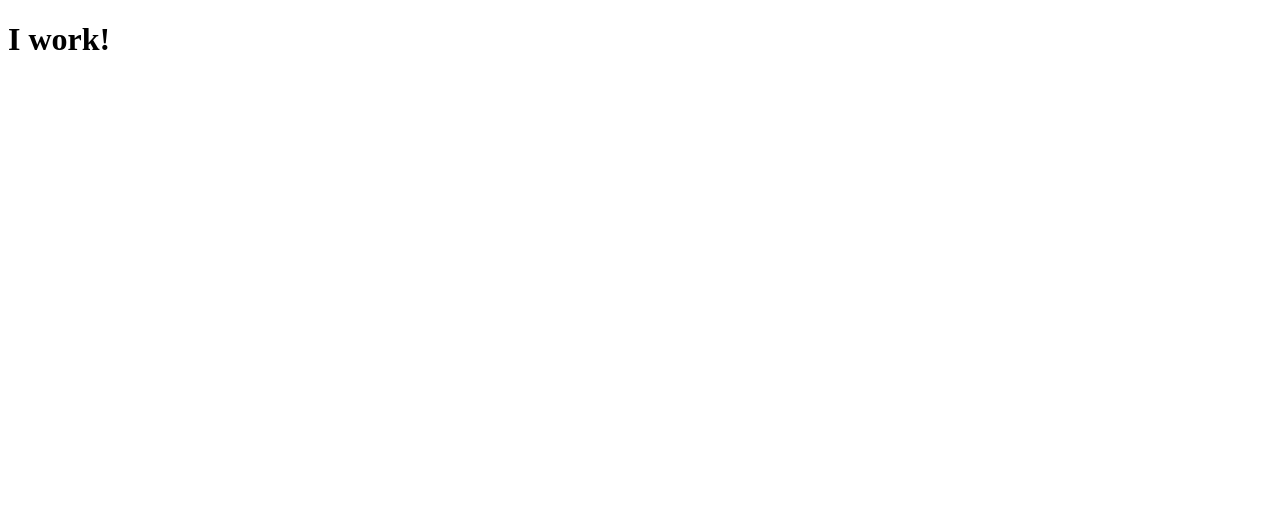
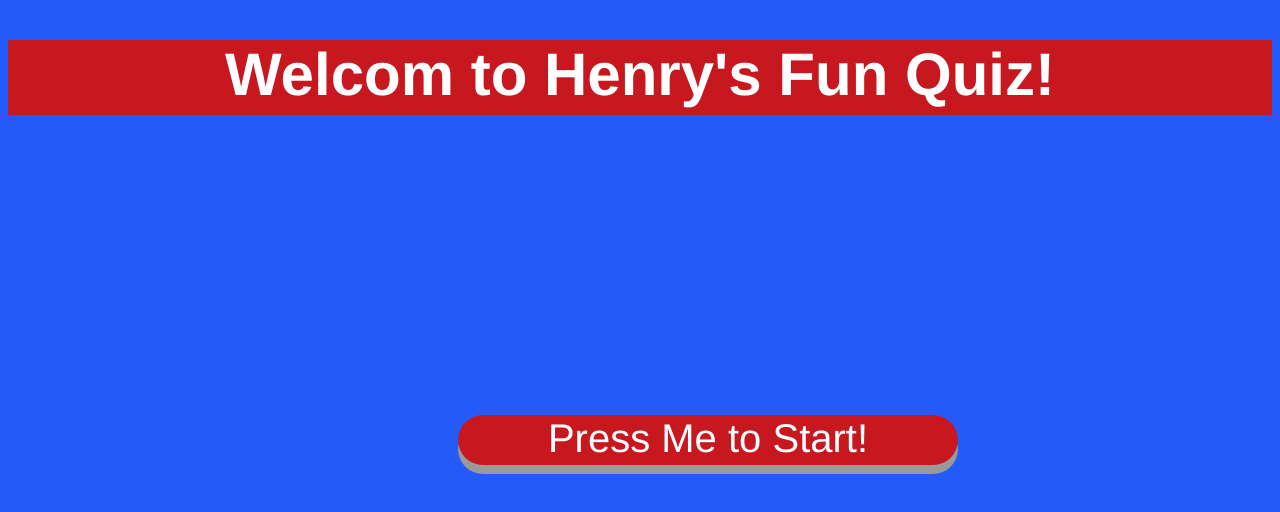
Before and after one commit to HRO0806/chalenge-4, a plain HTML site: page assets/index.HTML in a window 1280 px wide. Drawn offline with Linux system fonts and the light colour scheme; files that its build step writes are made by us from their sources.

Commit message:
built and styled HTML

```diff
--- a/assets/css-code/styles.css
+++ b/assets/css-code/styles.css
@@ -1,4 +1,32 @@
-.start-button {
+
+* {
+    font-family: "Lato Extended", "Leto", "Helvetica Neue", Helvetica, Arial, sans-serif;
+}
+
+body {
+    background-color: #245BF8;
+}
+
+.header {
+    background-color: #C6181E;
+    color: #FFF;
+    width: 100%;
+    height: 75px;
+    text-align: center;
+    font-size: 30px;
+}
+
+.container {
+    position: relative;
+    bottom: -300px;
+    width: 500px;
+    height: 50px;
+    left: 450px;
+    display: flex;
+    align-items: center;
+}
+
+.button {
     background-color: #C6181E;
     margin: auto;
     display: flex;
@@ -9,27 +37,18 @@
     font-size: 40px;
     border-radius: 25px;
     border: hidden;
-    font-family: "Lato Extended", "Leto", "Helvetica Neue", Helvetica, Arial, sans-serif;
-    transition: 0.4s;
+    transition: 0.2s;
     cursor: pointer;
+    box-shadow: 0 9px #999;
 }
 
-.start-button:hover {
-    background-color: #245BF8;
+.button:hover {
+    background-color: #B40005;
     color: white;
 }
 
-.start-button {
+.button:active {
+    background-color: #B40005;
     box-shadow: 0 5px #666;
-    transform: translateY(4px)
+    transform: translateY(4px);
 }
-
-div {
-    position: relative;
-    bottom: -300px;
-    width: 500px;
-    height: 50px;
-    left: 450px;
-    display: flex;
-    align-items: center;
-}
--- a/assets/index.HTML
+++ b/assets/index.HTML
@@ -5,9 +5,17 @@
     <meta http-equiv="X-UA-Compatible" content="IE=edge">
     <meta name="viewport" content="width=device-width, initial-scale=1.0">
     <title>My-cool-quiz</title>
-    <link rel="stylesheet" href="assets/css-code/styles.css">
+    <link rel="stylesheet" href="css-code/styles.css">
 </head>
 <body>
-    <h1>I work!</h1>
+    <header class="header">
+        <h1>Welcom to Henry's Fun Quiz!</h1>
+    </header>
+
+    <div class="container">
+        <button class="button">Press Me to Start!</button>
+    </div>
+
+    <link rel="script" href="js-code/script.js">
 </body>
 </html>
```
